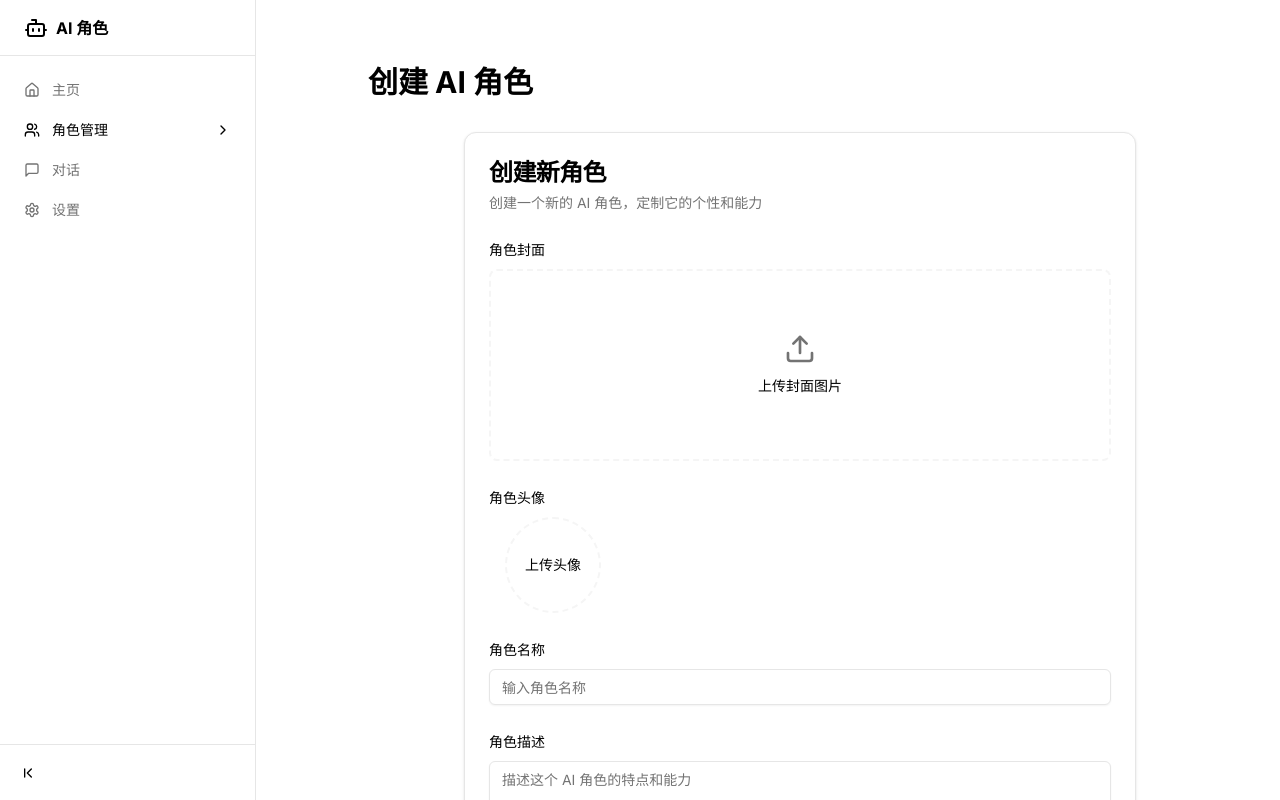
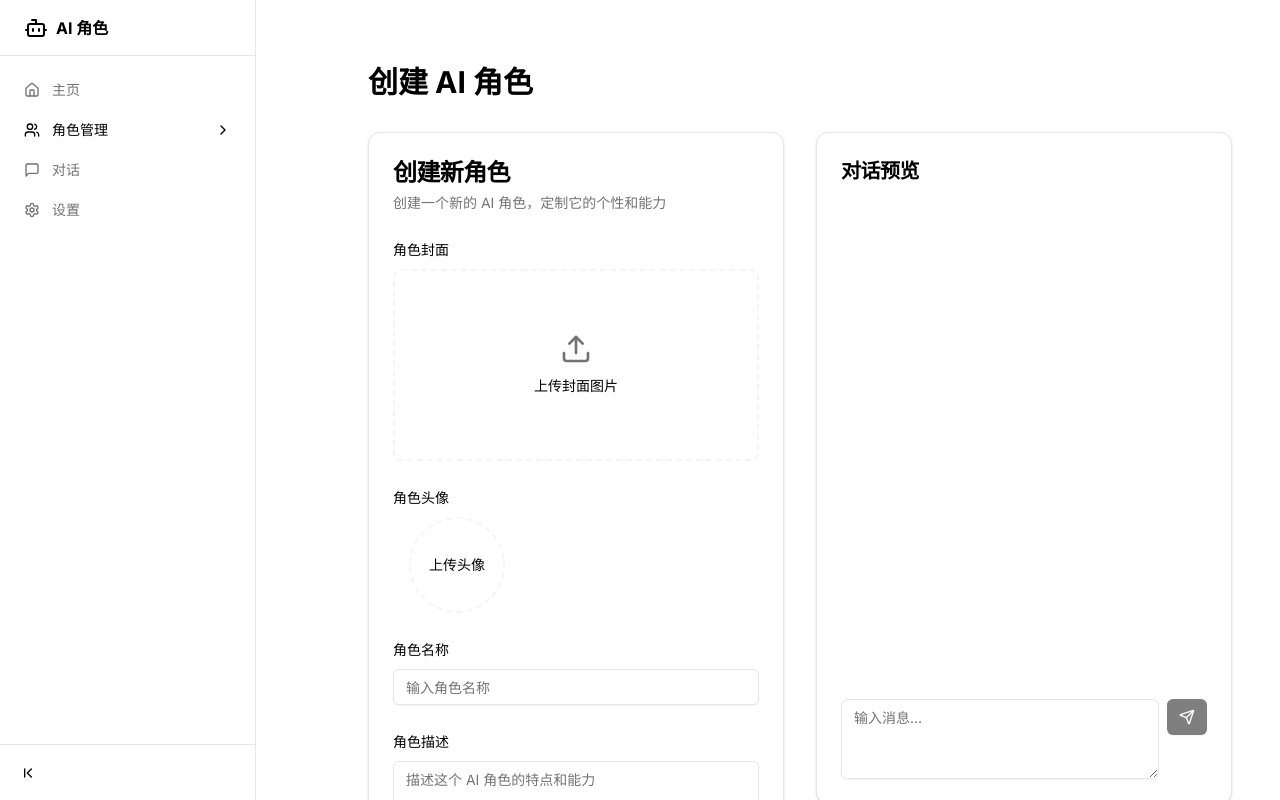
Before and after one commit to rdmclin2/create.vidol.chat, a Next.js app: page /create in a window 1280 px wide. Shown: the top 800 px of the page. Built offline with nearby package versions, Linux system fonts and the light colour scheme.

Commit message:
chore: add chat preview

```diff
--- a/package.json
+++ b/package.json
@@ -9,9 +9,11 @@
     "lint": "next lint"
   },
   "dependencies": {
+    "@radix-ui/react-avatar": "^1.1.2",
     "@radix-ui/react-dialog": "^1.1.4",
     "@radix-ui/react-dropdown-menu": "^2.1.4",
     "@radix-ui/react-label": "^2.1.1",
+    "@radix-ui/react-scroll-area": "^1.2.2",
     "@radix-ui/react-select": "^2.1.4",
     "@radix-ui/react-separator": "^1.1.1",
     "@radix-ui/react-slot": "^1.1.1",
--- a/src/app/create/page.tsx
+++ b/src/app/create/page.tsx
@@ -1,11 +1,30 @@
-import React from 'react';
+'use client';
+
+import React, { useState } from 'react';
 import CharacterForm from '@/components/CharacterForm';
+import ChatPreview from '@/components/ChatPreview';
 
 export default function CreatePage() {
+  const [characterInfo, setCharacterInfo] = useState({
+    name: '',
+    avatarUrl: '',
+    greeting: '',
+    systemPrompt: '',
+  });
+
+  const handleCharacterUpdate = (info: typeof characterInfo) => {
+    setCharacterInfo(info);
+  };
+
   return (
     <div className="container mx-auto px-4 py-8">
       <h1 className="text-3xl font-bold mb-8">创建 AI 角色</h1>
-      <CharacterForm />
+      <div className="grid grid-cols-1 lg:grid-cols-2 gap-8">
+        <CharacterForm onUpdate={handleCharacterUpdate} />
+        <div className="hidden lg:block">
+          <ChatPreview {...characterInfo} />
+        </div>
+      </div>
     </div>
   );
 }
--- /dev/null
+++ b/src/components/ChatPreview.tsx
@@ -0,0 +1,134 @@
+import React from 'react';
+import { Card, CardContent, CardHeader, CardTitle } from "@/components/ui/card";
+import { ScrollArea } from "@/components/ui/scroll-area";
+import { Avatar, AvatarFallback, AvatarImage } from "@/components/ui/avatar";
+import { Button } from "@/components/ui/button";
+import { Textarea } from "@/components/ui/textarea";
+import { Send } from "lucide-react";
+
+interface Message {
+  role: 'user' | 'assistant';
+  content: string;
+}
+
+interface ChatPreviewProps {
+  characterName: string;
+  avatarUrl?: string;
+  greeting?: string;
+  systemPrompt?: string;
+}
+
+export default function ChatPreview({
+  characterName,
+  avatarUrl,
+  greeting = '你好！很高兴见到你。',
+  systemPrompt,
+}: ChatPreviewProps) {
+  const [messages, setMessages] = React.useState<Message[]>([]);
+  const [input, setInput] = React.useState('');
+  const messagesEndRef = React.useRef<HTMLDivElement>(null);
+
+  React.useEffect(() => {
+    if (!greeting) return;
+
+    // Reset chat when character info changes
+    setMessages([
+      {
+        role: 'assistant',
+        content: greeting,
+      },
+    ]);
+  }, [greeting]);
+
+  const scrollToBottom = React.useCallback(() => {
+    messagesEndRef.current?.scrollIntoView({ behavior: "smooth" });
+  }, []);
+
+  React.useEffect(() => {
+    scrollToBottom();
+  }, [messages.length, scrollToBottom]);
+
+  const handleSend = () => {
+    if (!input.trim()) return;
+
+    const newMessages = [
+      ...messages,
+      { role: 'user', content: input },
+      // Simulate AI response
+      {
+        role: 'assistant',
+        content: '这是一条模拟的回复消息。在实际对话中，这里会是基于你的系统 Prompt 生成的回复。'
+      },
+    ];
+
+    setMessages(newMessages);
+    setInput('');
+  };
+
+  return (
+    <Card className="w-full h-[calc(100vh-8rem)] flex flex-col">
+      <CardHeader>
+        <CardTitle className="text-xl">对话预览</CardTitle>
+      </CardHeader>
+      <CardContent className="flex-1 flex flex-col">
+        <ScrollArea className="flex-1 pr-4">
+          <div className="space-y-4">
+            {messages.map((message, index) => (
+              <div
+                key={index}
+                className={`flex ${
+                  message.role === 'user' ? 'justify-end' : 'justify-start'
+                }`}
+              >
+                <div
+                  className={`flex items-start gap-2 max-w-[80%] ${
+                    message.role === 'user' ? 'flex-row-reverse' : 'flex-row'
+                  }`}
+                >
+                  {message.role === 'assistant' && (
+                    <Avatar>
+                      <AvatarImage src={avatarUrl} />
+                      <AvatarFallback>{characterName ? characterName[0] : '?'}</AvatarFallback>
+                    </Avatar>
+                  )}
+                  <div
+                    className={`rounded-lg px-4 py-2 ${
+                      message.role === 'user'
+                        ? 'bg-primary text-primary-foreground'
+                        : 'bg-muted'
+                    }`}
+                  >
+                    <p className="text-sm">{message.content}</p>
+                  </div>
+                </div>
+              </div>
+            ))}
+            <div ref={messagesEndRef} />
+          </div>
+        </ScrollArea>
+
+        <div className="mt-4 flex gap-2">
+          <Textarea
+            value={input}
+            onChange={(e) => setInput(e.target.value)}
+            placeholder="输入消息..."
+            className="min-h-[80px]"
+            onKeyDown={(e) => {
+              if (e.key === 'Enter' && !e.shiftKey) {
+                e.preventDefault();
+                handleSend();
+              }
+            }}
+          />
+          <Button
+            onClick={handleSend}
+            className="px-3"
+            disabled={!input.trim()}
+          >
+            <Send className="h-4 w-4" />
+          </Button>
+        </div>
+      </CardContent>
+    </Card>
+  );
+}
--- /dev/null
+++ b/src/components/ui/avatar.tsx
@@ -0,0 +1,50 @@
+"use client"
+
+import * as React from "react"
+import * as AvatarPrimitive from "@radix-ui/react-avatar"
+
+import { cn } from "@/lib/utils"
+
+const Avatar = React.forwardRef<
+  React.ElementRef<typeof AvatarPrimitive.Root>,
+  React.ComponentPropsWithoutRef<typeof AvatarPrimitive.Root>
+>(({ className, ...props }, ref) => (
+  <AvatarPrimitive.Root
+    ref={ref}
+    className={cn(
+      "relative flex h-10 w-10 shrink-0 overflow-hidden rounded-full",
+      className
+    )}
+    {...props}
+  />
+))
+Avatar.displayName = AvatarPrimitive.Root.displayName
+
+const AvatarImage = React.forwardRef<
+  React.ElementRef<typeof AvatarPrimitive.Image>,
+  React.ComponentPropsWithoutRef<typeof AvatarPrimitive.Image>
+>(({ className, ...props }, ref) => (
+  <AvatarPrimitive.Image
+    ref={ref}
+    className={cn("aspect-square h-full w-full", className)}
+    {...props}
+  />
+))
+AvatarImage.displayName = AvatarPrimitive.Image.displayName
+
+const AvatarFallback = React.forwardRef<
+  React.ElementRef<typeof AvatarPrimitive.Fallback>,
+  React.ComponentPropsWithoutRef<typeof AvatarPrimitive.Fallback>
+>(({ className, ...props }, ref) => (
+  <AvatarPrimitive.Fallback
+    ref={ref}
+    className={cn(
+      "flex h-full w-full items-center justify-center rounded-full bg-muted",
+      className
+    )}
+    {...props}
+  />
+))
+AvatarFallback.displayName = AvatarPrimitive.Fallback.displayName
+
+export { Avatar, AvatarImage, AvatarFallback }
--- /dev/null
+++ b/src/components/ui/scroll-area.tsx
@@ -0,0 +1,48 @@
+"use client"
+
+import * as React from "react"
+import * as ScrollAreaPrimitive from "@radix-ui/react-scroll-area"
+
+import { cn } from "@/lib/utils"
+
+const ScrollArea = React.forwardRef<
+  React.ElementRef<typeof ScrollAreaPrimitive.Root>,
+  React.ComponentPropsWithoutRef<typeof ScrollAreaPrimitive.Root>
+>(({ className, children, ...props }, ref) => (
+  <ScrollAreaPrimitive.Root
+    ref={ref}
+    className={cn("relative overflow-hidden", className)}
+    {...props}
+  >
+    <ScrollAreaPrimitive.Viewport className="h-full w-full rounded-[inherit]">
+      {children}
+    </ScrollAreaPrimitive.Viewport>
+    <ScrollBar />
+    <ScrollAreaPrimitive.Corner />
+  </ScrollAreaPrimitive.Root>
+))
+ScrollArea.displayName = ScrollAreaPrimitive.Root.displayName
+
+const ScrollBar = React.forwardRef<
+  React.ElementRef<typeof ScrollAreaPrimitive.ScrollAreaScrollbar>,
+  React.ComponentPropsWithoutRef<typeof ScrollAreaPrimitive.ScrollAreaScrollbar>
+>(({ className, orientation = "vertical", ...props }, ref) => (
+  <ScrollAreaPrimitive.ScrollAreaScrollbar
+    ref={ref}
+    orientation={orientation}
+    className={cn(
+      "flex touch-none select-none transition-colors",
+      orientation === "vertical" &&
+        "h-full w-2.5 border-l border-l-transparent p-[1px]",
+      orientation === "horizontal" &&
+        "h-2.5 flex-col border-t border-t-transparent p-[1px]",
+      className
+    )}
+    {...props}
+  >
+    <ScrollAreaPrimitive.ScrollAreaThumb className="relative flex-1 rounded-full bg-border" />
+  </ScrollAreaPrimitive.ScrollAreaScrollbar>
+))
+ScrollBar.displayName = ScrollAreaPrimitive.ScrollAreaScrollbar.displayName
+
+export { ScrollArea, ScrollBar }
```
Also changed, not shown: src/components/CharacterForm.tsx (+45 -2 lines).
